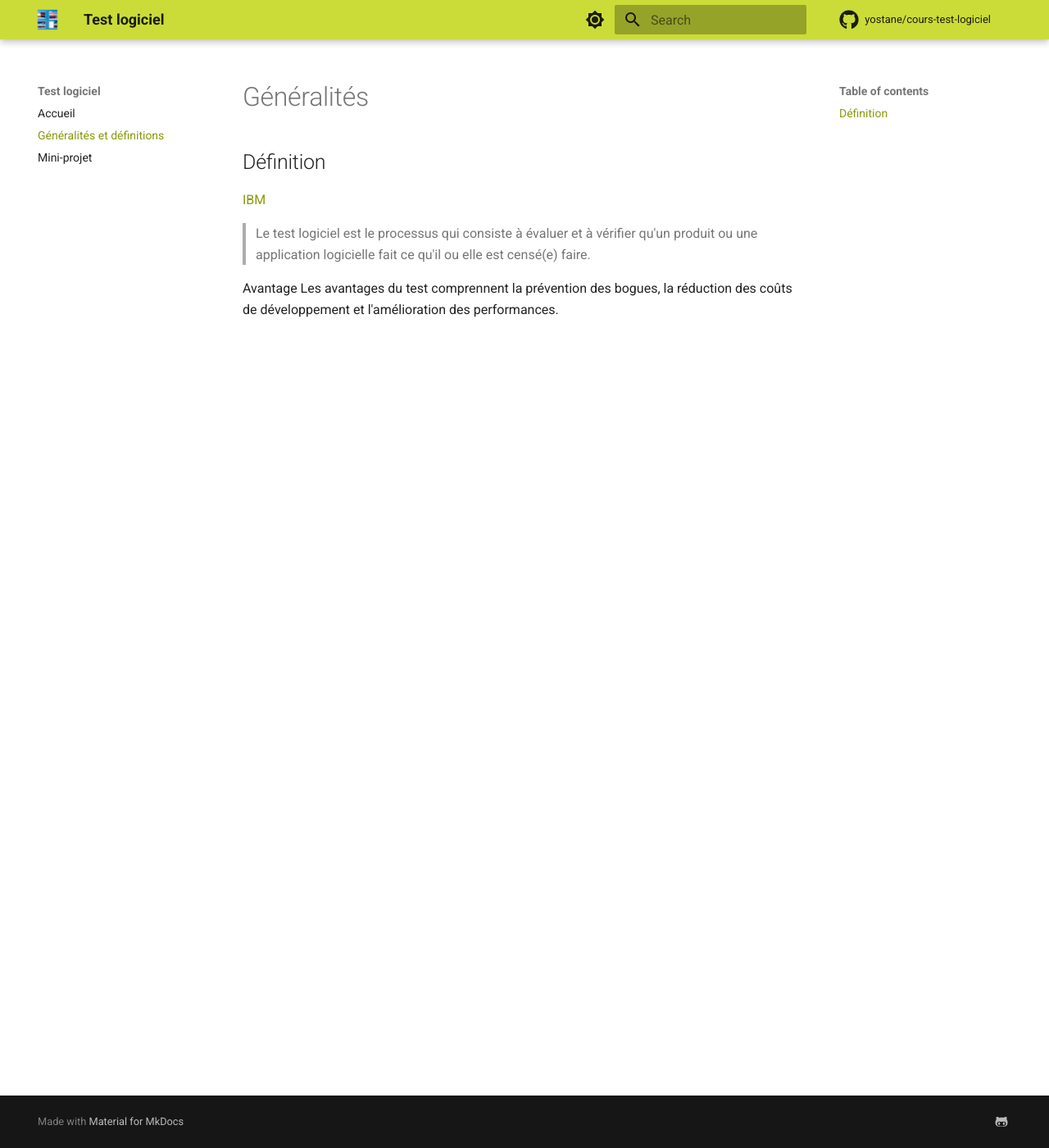
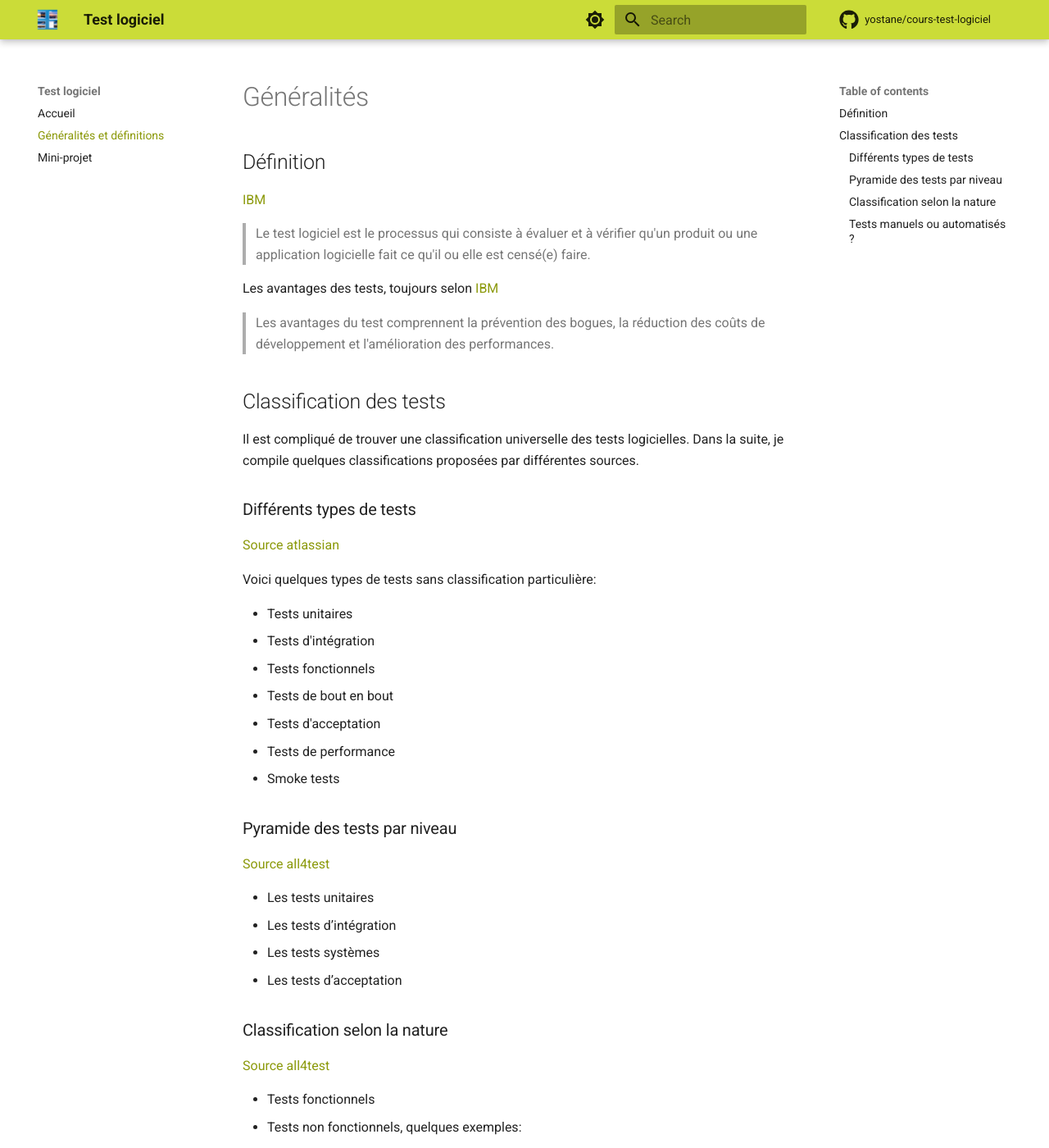
Before and after one commit to yostane/cours-test-logiciel, an MkDocs documentation site: the page built from docs/generalites.md, in a window 1280 px wide and 1400 px high. Shown: the whole window at 82% size. Built offline with MkDocs 1.6.1 and Material for MkDocs 9.7.7, drawn with Linux system fonts in a browser that asks for light colours; comment, search, counter and statistics services are not loaded; some of the changed text lies outside the part shown.

Commit message:
MAJ Cours

```diff
--- a/docs/generalites.md
+++ b/docs/generalites.md
@@ -6,5 +6,54 @@
 
 > Le test logiciel est le processus qui consiste à évaluer et à vérifier qu'un produit ou une application logicielle fait ce qu'il ou elle est censé(e) faire.
 
-Avantage
-Les avantages du test comprennent la prévention des bogues, la réduction des coûts de développement et l'amélioration des performances.
+Les avantages des tests, toujours selon [IBM](https://www.ibm.com/fr-fr/topics/software-testing)
+
+> Les avantages du test comprennent la prévention des bogues, la réduction des coûts de développement et l'amélioration des performances.
+
+## Classification des tests
+
+Il est compliqué de trouver une classification universelle des tests logicielles.
+Dans la suite, je compile quelques classifications proposées par différentes sources.
+
+### Différents types de tests
+
+[Source atlassian](https://www.atlassian.com/fr/continuous-delivery/software-testing/types-of-software-testing)
+
+Voici quelques types de tests sans classification particulière:
+
+-   Tests unitaires
+-   Tests d'intégration
+-   Tests fonctionnels
+-   Tests de bout en bout
+-   Tests d'acceptation
+-   Tests de performance
+-   Smoke tests
+
+### Pyramide des tests par niveau
+
+[Source all4test](https://www.all4test.fr/differents-test-logiciel/)
+
+-   Les tests unitaires
+-   Les tests d’intégration
+-   Les tests systèmes
+-   Les tests d’acceptation
+
+### Classification selon la nature
+
+[Source all4test](https://www.all4test.fr/differents-test-logiciel/)
+
+-   Tests fonctionnels
+-   Tests non fonctionnels, quelques exemples:
+    -   Les tests de robustesse
+    -   Les tests de performance
+    -   Les tests de montée en charge
+    -   Les tests de compatibilité de plateforme
+    -   Les tests d’ergonomie
+    -   Les tests d’interface graphique
+    -   Les tests de sécurité
+
+### Tests manuels ou automatisés ?
+
+[Source atlassian](https://www.atlassian.com/fr/continuous-delivery/software-testing/types-of-software-testing)
+
+Les tests manuels sont effectués par des humains tandis que les tests automatisées sont effectuées par un logiciel.
```
Also changed, not shown: docs/projet.md (+5 -0 lines).
